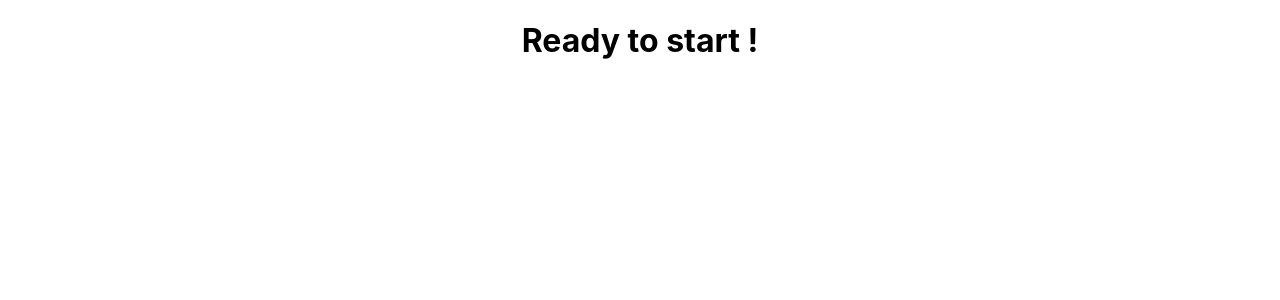
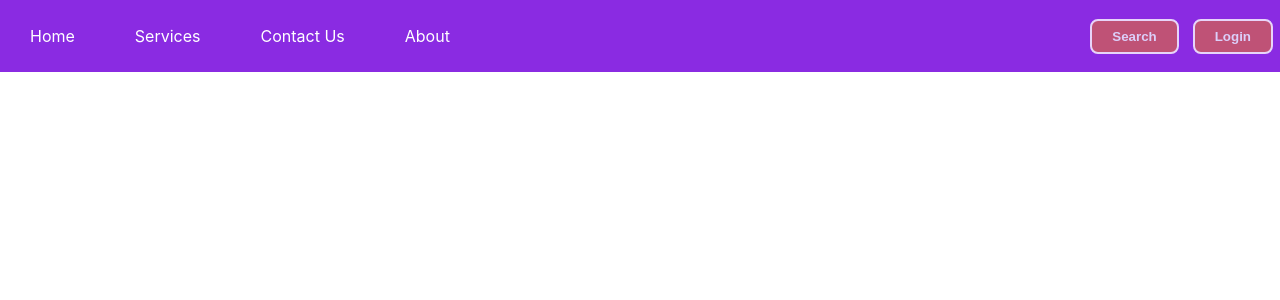
Before and after one commit to Gaykawadsubodh70/Notes_React, a React (Create React App) app: page / in a window 1280 px wide. Shown: the top 300 px of the page. Built offline with nearby package versions, Linux system fonts and the light colour scheme.

Commit message:
navbar created

```diff
--- a/public/index.html
+++ b/public/index.html
@@ -24,7 +24,7 @@
       work correctly both with client-side routing and a non-root public URL.
       Learn how to configure a non-root public URL by running `npm run build`.
     -->
-    <title>React App</title>
+    <title>Subodh is Coding...</title>
   </head>
   <body>
     <noscript>You need to enable JavaScript to run this app.</noscript>
--- a/src/App.js
+++ b/src/App.js
@@ -1,10 +1,16 @@
 import logo from './logo.svg';
 import './App.css';
+import './components/Navbar';
+import Navbar from './components/Navbar';
 
 function App() {
+  // let date=(new Date('2022','10','20'));
+  // let amount='252.12';
+  // let title="Welcome";
   return (
     <div className="App">
-      <h1>Ready to start !</h1>
+      <Navbar/>
+      {/* <Navbar passedDate={date} passedTitle={title} passedAmount={amount} /> */}
     </div>
   );
 }
--- /dev/null
+++ b/src/components/Navbar.css
@@ -0,0 +1,83 @@
+
+.title{
+    background-color: brown;
+}
+*{
+    margin: 0;
+    padding: 0;
+}
+.navbar{
+    display: flex;
+    align-items: center;
+    justify-content: center;
+    position: sticky;
+    top: 0;
+    cursor: pointer;
+}
+
+.nav-list{
+    width: 50%;
+    display: flex;
+    align-items: center;
+
+}
+
+.nav-list li{
+    list-style: none;
+    padding: 26px 30px;
+
+}
+.nav-list li a,a{
+    text-decoration: none;
+    color: white;
+
+
+}
+.nav-list li a:hover{
+
+    color: gray;
+
+}
+.rightNav{
+
+    text-align: right;
+    width: 50%;
+}
+
+#search{
+    padding-left: 0px;
+    margin: 0px;
+    font-size: 18px;
+    border: 2px solid gray;
+    border-radius: 2px;
+    background: burlywood;
+}
+.background{
+    background-color: blueviolet;
+    /* background: rgba(0, 0, 0, 0.7) url('../res/bg2.jpg'); */
+    background-size: cover;
+    background-blend-mode: darken;
+
+}
+.btn{
+    color:aliceblue;
+    font-weight: bold;
+    margin: 7px;
+    padding: 8px 20px;
+    border: 2px solid white;
+    border-radius: 8px;
+    background-color: indianred ;
+    opacity: 80%;
+}
+#date,#title,#amount{
+    background-color: aliceblue;
+    width: 20%;
+    text-align: center;
+    align-items:flex-end;
+    margin-left: 400px;
+    margin-top: 10px;
+    margin-bottom: 0px;
+    border: 2px solid black;
+    border-radius: 2px;
+
+}
--- /dev/null
+++ b/src/components/Navbar.js
@@ -0,0 +1,27 @@
+import './Navbar.css'
+
+function Navbar()
+{
+
+    return (
+    <nav class="navbar background">
+        <ul class="nav-list">
+            {/* <div class="logo"><img src="res/images.jpeg" alt="logo"></div> */}
+            <li><a href="#home" >Home</a></li>
+            <li><a href="#Sevices" >Services</a></li>
+            <li><a href="#Contact Us" >Contact Us</a></li>
+            <li><a href="#About" >About</a></li>
+        </ul>
+        <div class="rightNav">
+            {/* <input type="text" name="search" id="search" placeholder="Software Engineering..." style="color: white;"> */}
+            {/* <div id='date'>{date.toISOString()}</div>
+            <div id='title'>{title}</div>
+            <div id='amount'>{amount}</div> */}
+            <button class="btn btn-sm">Search</button>
+            <button class="btn btn_lg">Login
+                {/* <a href="#html/login.html" >Login</a> */}
+            </button>
+        </div>
+    </nav>   )
+}
+export default Navbar
```
